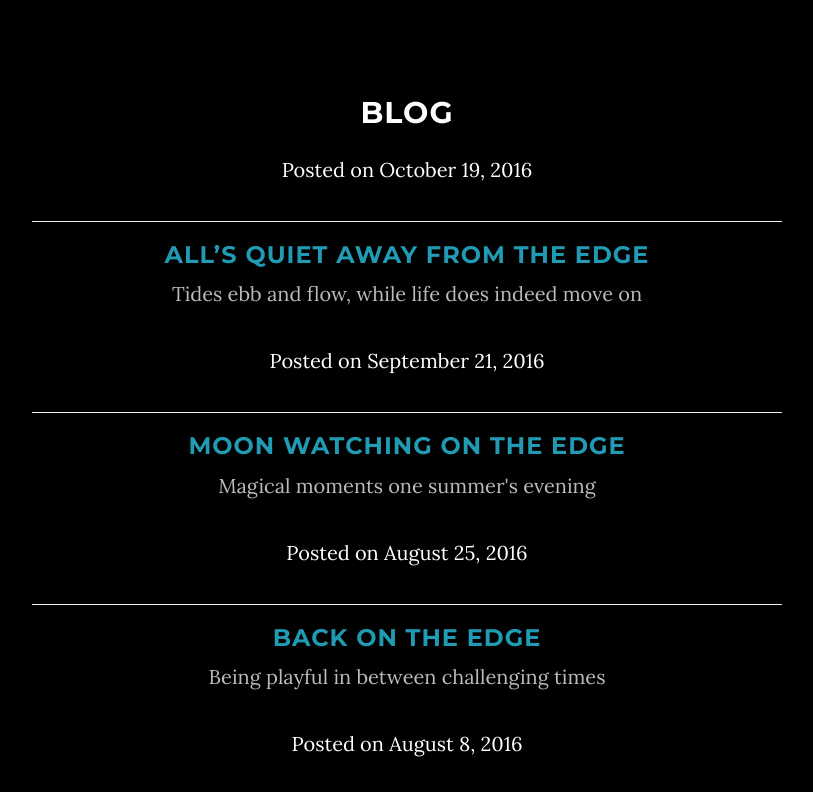
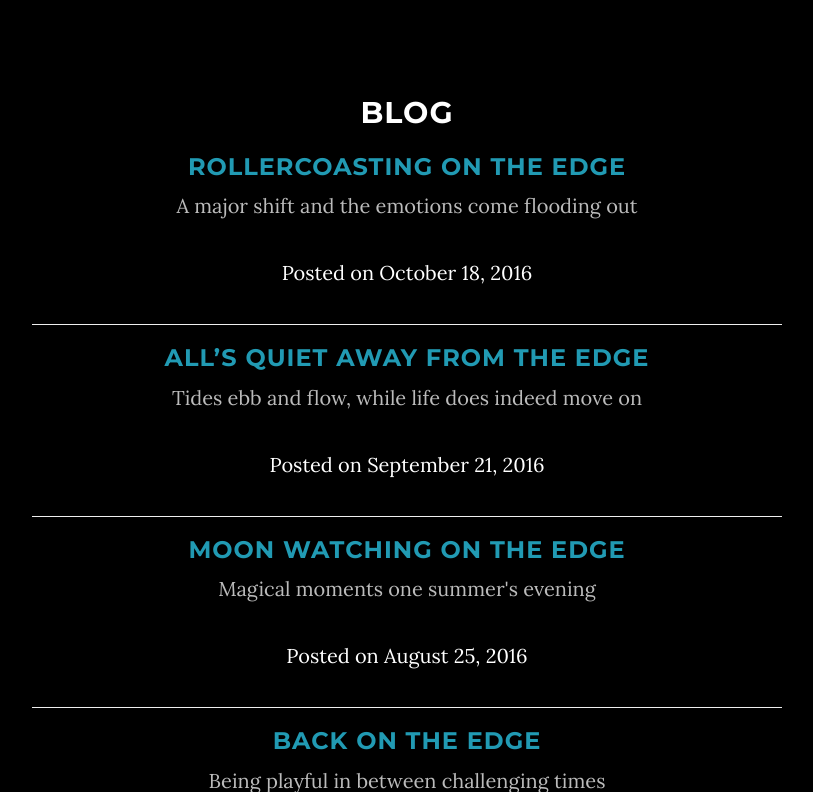
Before and after one commit to cardsfromtheedge/cardsfromtheedge.github.io, a Jekyll site: the page built from index.html, in a window 1280 px wide and 900 px high, scrolled down 1931 px, cut to the strip 108-900 px from the top of the window. Shown: the whole strip, without its empty margins (233-1046 px from the left). Built offline with Jekyll 4.4.1, drawn with Linux system fonts in a browser that asks for light colours; the list of posts is cut into pages by our own code.

Commit message:
Update 2016-10-19-Roller-Coasting-on-the-Edge.md

```diff
--- a/_posts/2016-10-19-Roller-Coasting-on-the-Edge.md
+++ b/_posts/2016-10-19-Roller-Coasting-on-the-Edge.md
@@ -1,7 +1,7 @@
 ---
 layout:     post
-title:      "Roller Coasting on the Edge"
-subtitle:   "A major shift and the emotions come flooding out
+title:      "Rollercoasting on the Edge"
+subtitle:   "A major shift and the emotions come flooding out"
 date:       2016-10-18 12:00:00
 author:     "Jo Turner"
 header-img: "img/mossrockheart.jpg"
```
